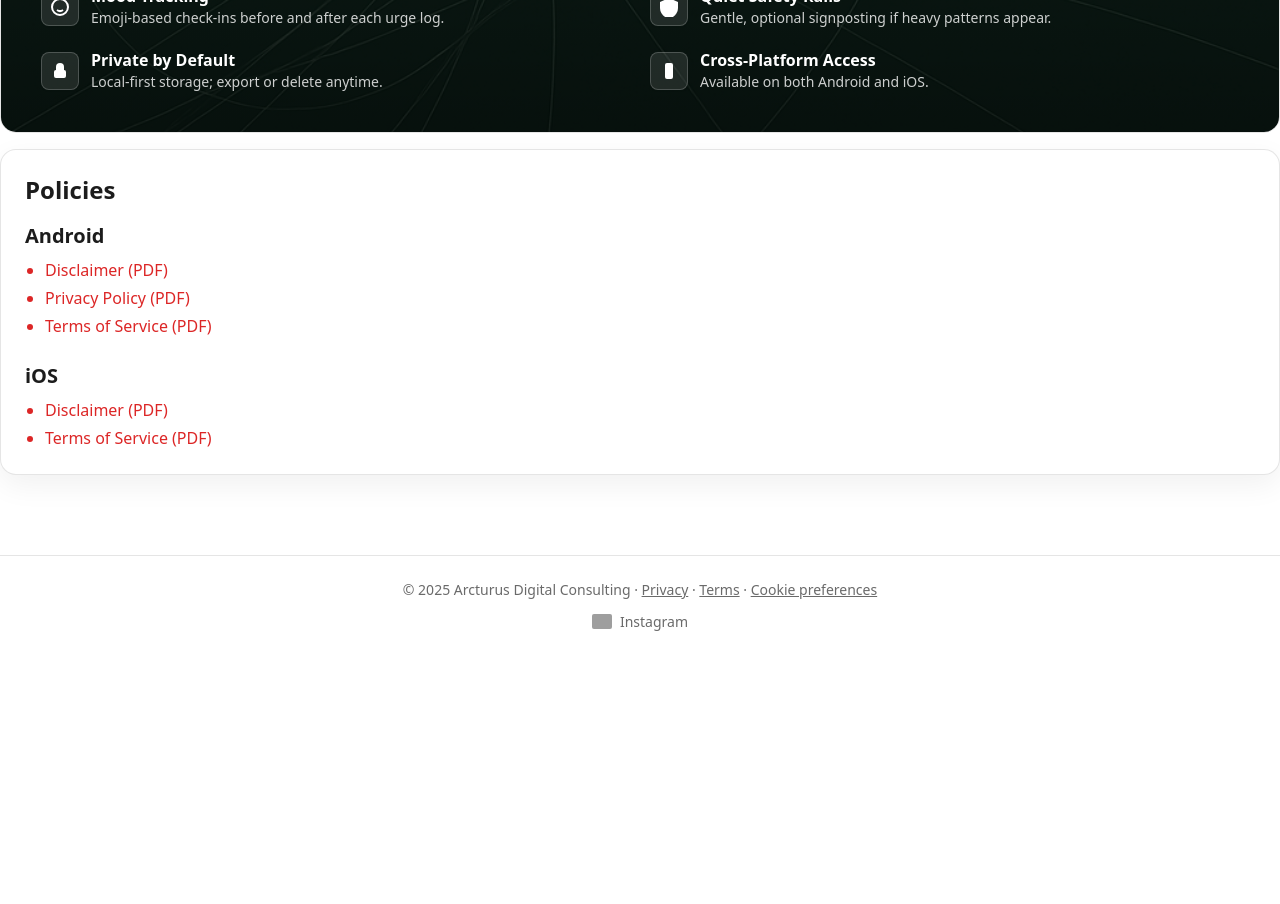
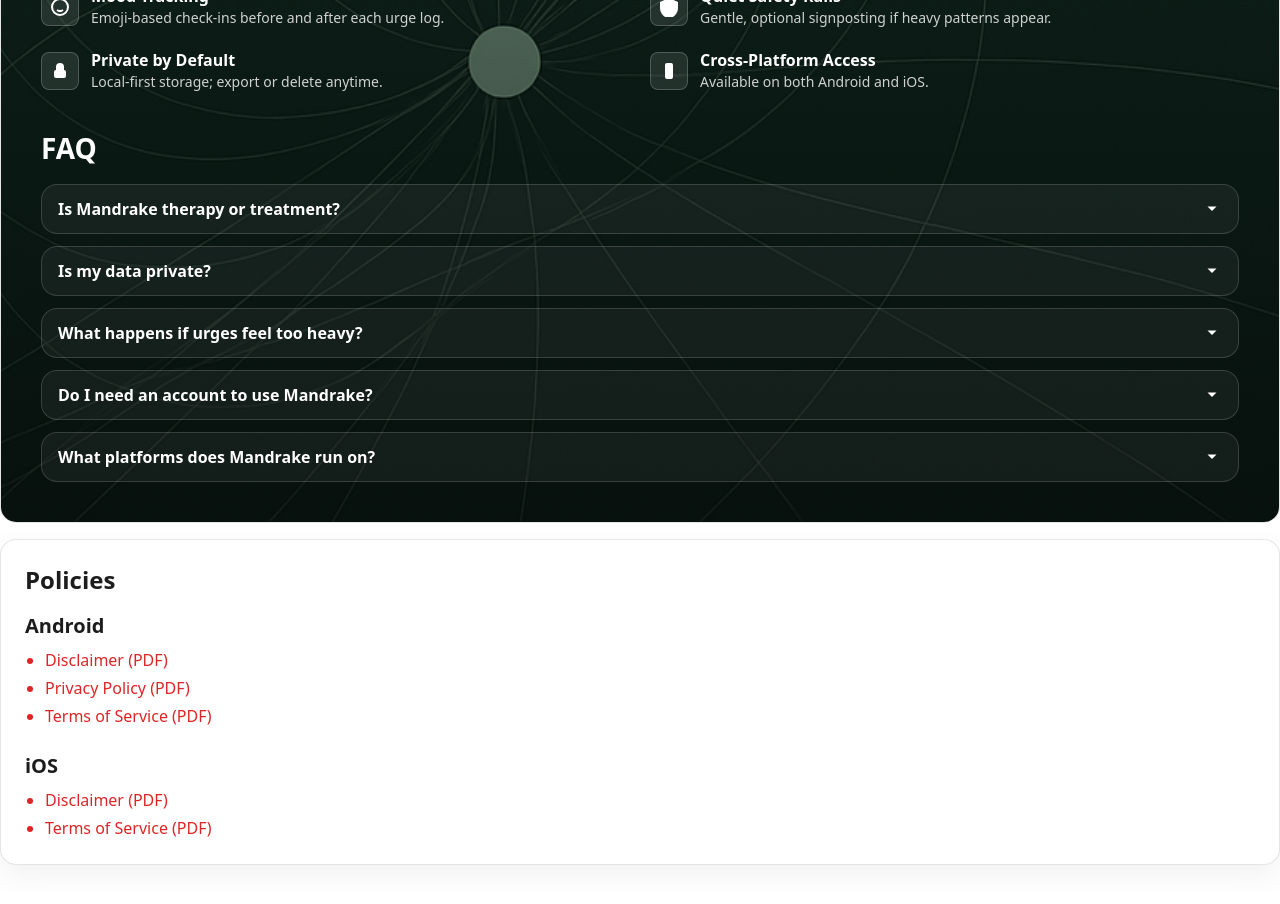
Before and after one commit to repinfaust/arcturusdc.github.io, a Next.js app: page /apps/mandrake in a window 1280 px wide. Shown: the part 1240-2144 px from the top of the page. Before the commit the page ends 1896 px from the top, so only its background shows below. Built offline with nearby package versions, Linux system fonts and the light colour scheme; no server answers; grey boxes are pictures that could not be loaded.

Commit message:
Update page.js

```diff
--- a/src/app/apps/mandrake/page.js
+++ b/src/app/apps/mandrake/page.js
@@ -144,6 +144,40 @@ export default function Mandrake() {
                 icon="device"
               />
             </div>
+
+            {/* FAQ accordion under features */}
+            <div className="mt-10">
+              <h2 className="text-2xl md:text-[28px] font-extrabold text-white text-center md:text-left">
+                FAQ
+              </h2>
+              <div className="mt-5 space-y-3">
+                <AccordionItem question="Is Mandrake therapy or treatment?">
+                  <p>
+                    No. Mandrake is a self-management tool. It helps you log urges, try tactics, and
+                    spot patterns — but it does not diagnose, treat, or replace professional care.
+                  </p>
+                </AccordionItem>
+                <AccordionItem question="Is my data private?">
+                  <p>
+                    Yes. Logs are stored on your device by default. You can export or delete them
+                    anytime. Nothing is shared unless you choose to.
+                  </p>
+                </AccordionItem>
+                <AccordionItem question="What happens if urges feel too heavy?">
+                  <p>
+                    Mandrake includes gentle, optional signposts. If repeated patterns suggest extra
+                    support could help, you’ll see links to confidential external resources — you’re
+                    always in control.
+                  </p>
+                </AccordionItem>
+                <AccordionItem question="Do I need an account to use Mandrake?">
+                  <p>No. You can use the app straight away without creating an account.</p>
+                </AccordionItem>
+                <AccordionItem question="What platforms does Mandrake run on?">
+                  <p>Mandrake is available on both Android and iOS.</p>
+                </AccordionItem>
+              </div>
+            </div>
           </div>
         </div>
       </section>
@@ -156,19 +190,13 @@ export default function Mandrake() {
           <h3 className="text-xl font-bold">Android</h3>
           <ul className="list-disc ml-5 mt-2 space-y-1 text-red-600">
             <li>
-              <Link href="/assets/policies/Mandrake_Disclaimer_16plus.pdf">
-                Disclaimer (PDF)
-              </Link>
+              <Link href="/assets/policies/Mandrake_Disclaimer_16plus.pdf">Disclaimer (PDF)</Link>
             </li>
             <li>
-              <Link href="/assets/policies/Mandrake_Privacy_Policy_16plus.pdf">
-                Privacy Policy (PDF)
-              </Link>
+              <Link href="/assets/policies/Mandrake_Privacy_Policy_16plus.pdf">Privacy Policy (PDF)</Link>
             </li>
             <li>
-              <Link href="/assets/policies/Mandrake_Terms_of_Service_16plus.pdf">
-                Terms of Service (PDF)
-              </Link>
+              <Link href="/assets/policies/Mandrake_Terms_of_Service_16plus.pdf">Terms of Service (PDF)</Link>
             </li>
           </ul>
         </div>
@@ -177,14 +205,10 @@ export default function Mandrake() {
           <h3 className="text-xl font-bold">iOS</h3>
           <ul className="list-disc ml-5 mt-2 space-y-1 text-red-600">
             <li>
-              <Link href="/assets/policies/Mandrake_Disclaimer_iOS.pdf">
-                Disclaimer (PDF)
-              </Link>
+              <Link href="/assets/policies/Mandrake_Disclaimer_iOS.pdf">Disclaimer (PDF)</Link>
             </li>
             <li>
-              <Link href="/assets/policies/Mandrake_Terms_of_Service_iOS.pdf">
-                Terms of Service (PDF)
-              </Link>
+              <Link href="/assets/policies/Mandrake_Terms_of_Service_iOS.pdf">Terms of Service (PDF)</Link>
             </li>
           </ul>
         </div>
@@ -197,55 +221,55 @@ export default function Mandrake() {
 function Feature({ title, desc, icon = 'dot' }) {
   const icons = {
     log: (
-      <svg width="20" height="20" fill="currentColor">
+      <svg width="20" height="20" fill="currentColor" aria-hidden="true">
         <path d="M4 4h12v2H4zm0 5h12v2H4zm0 5h8v2H4z" />
       </svg>
     ),
     bolt: (
-      <svg width="20" height="20" fill="currentColor">
+      <svg width="20" height="20" fill="currentColor" aria-hidden="true">
         <path d="M11 1L3 10h5l-1 9 8-11h-5z" />
       </svg>
     ),
     timer: (
-      <svg width="20" height="20" fill="currentColor">
+      <svg width="20" height="20" fill="currentColor" aria-hidden="true">
         <circle cx="10" cy="10" r="8" stroke="currentColor" strokeWidth="2" fill="none" />
         <path d="M10 5v5l3 3" stroke="currentColor" strokeWidth="2" fill="none" />
       </svg>
     ),
     star: (
-      <svg width="20" height="20" fill="currentColor">
+      <svg width="20" height="20" fill="currentColor" aria-hidden="true">
         <path d="M10 1l3 6 7 1-5 5 1 7-6-3-6 3 1-7-5-5 7-1z" />
       </svg>
     ),
     chart: (
-      <svg width="20" height="20" fill="currentColor">
+      <svg width="20" height="20" fill="currentColor" aria-hidden="true">
         <path d="M4 12h2v6H4zm5-4h2v10H9zm5-6h2v16h-2z" />
       </svg>
     ),
     smile: (
-      <svg width="20" height="20" fill="currentColor">
+      <svg width="20" height="20" fill="currentColor" aria-hidden="true">
         <circle cx="10" cy="10" r="8" stroke="currentColor" strokeWidth="2" fill="none" />
         <path d="M6 8h.01M14 8h.01M7 13a5 5 0 0 0 6 0" stroke="currentColor" strokeWidth="2" />
       </svg>
     ),
     shield: (
-      <svg width="20" height="20" fill="currentColor">
+      <svg width="20" height="20" fill="currentColor" aria-hidden="true">
         <path d="M10 1l9 4v6c0 5-3.5 9-9 11-5.5-2-9-6-9-11V5z" />
       </svg>
     ),
     lock: (
-      <svg width="20" height="20" fill="currentColor">
+      <svg width="20" height="20" fill="currentColor" aria-hidden="true">
         <rect x="4" y="9" width="12" height="8" rx="2" />
         <path d="M6 9V6a4 4 0 0 1 8 0v3" />
       </svg>
     ),
     device: (
-      <svg width="20" height="20" fill="currentColor">
+      <svg width="20" height="20" fill="currentColor" aria-hidden="true">
         <rect x="6" y="2" width="8" height="16" rx="2" />
       </svg>
     ),
     dot: (
-      <svg width="20" height="20" fill="currentColor">
+      <svg width="20" height="20" fill="currentColor" aria-hidden="true">
         <circle cx="10" cy="10" r="3" />
       </svg>
     ),
@@ -263,3 +287,28 @@ function Feature({ title, desc, icon = 'dot' }) {
     </div>
   );
 }
+
+/* --- Accordion components (native <details> for accessibility) --- */
+function AccordionItem({ question, children }) {
+  return (
+    <details className="group rounded-2xl border border-white/15 bg-white/5 text-white open:bg-white/10 transition">
+      <summary className="flex cursor-pointer items-center justify-between gap-3 px-4 py-3 list-none">
+        <span className="text-base font-semibold select-none">{question}</span>
+        <Chevron />
+      </summary>
+      <div className="px-4 pb-4 pt-0 text-white/90 text-sm leading-relaxed">
+        {children}
+      </div>
+    </details>
+  );
+}
+
+function Chevron() {
+  return (
+    <span className="inline-block transition-transform group-open:rotate-180" aria-hidden>
+      <svg width="20" height="20" viewBox="0 0 20 20" fill="currentColor">
+        <path d="M5.5 7.5L10 12l4.5-4.5" />
+      </svg>
+    </span>
+  );
+}
```
